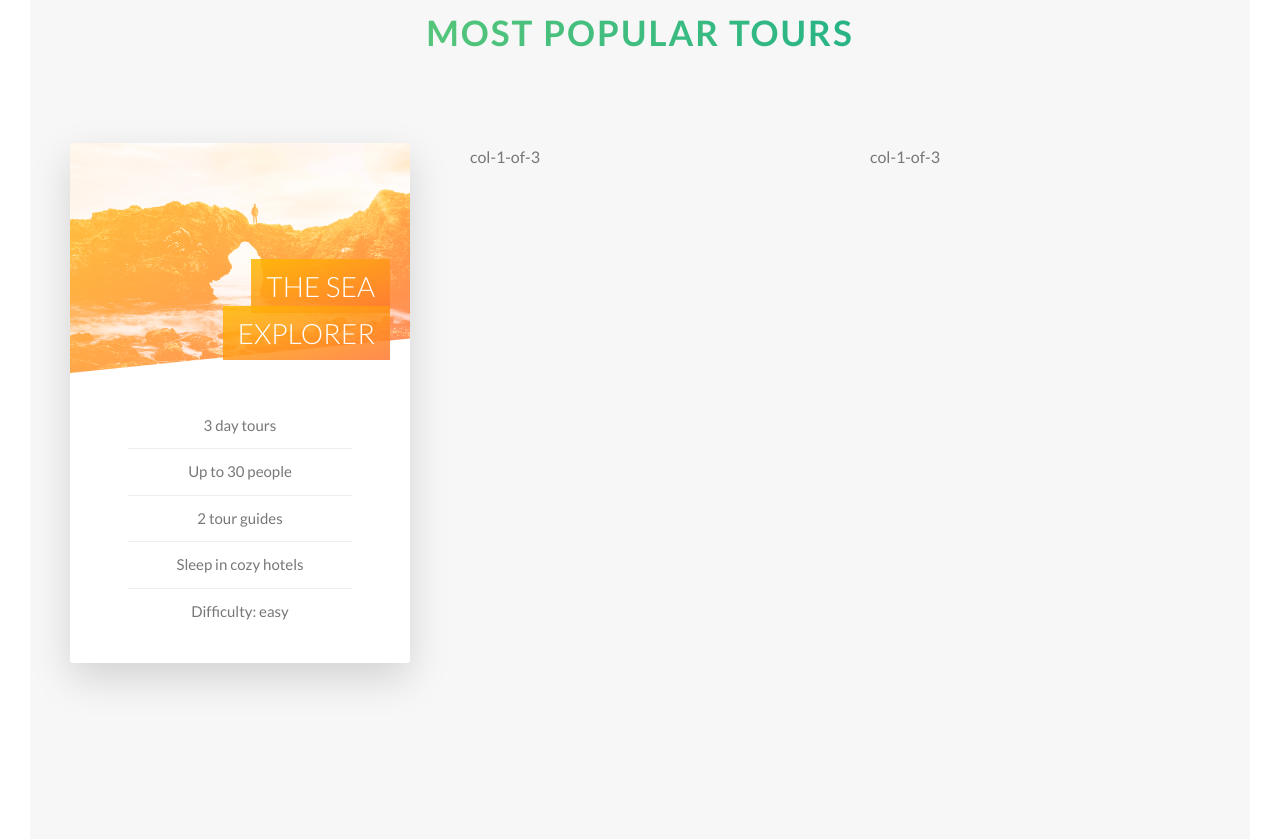
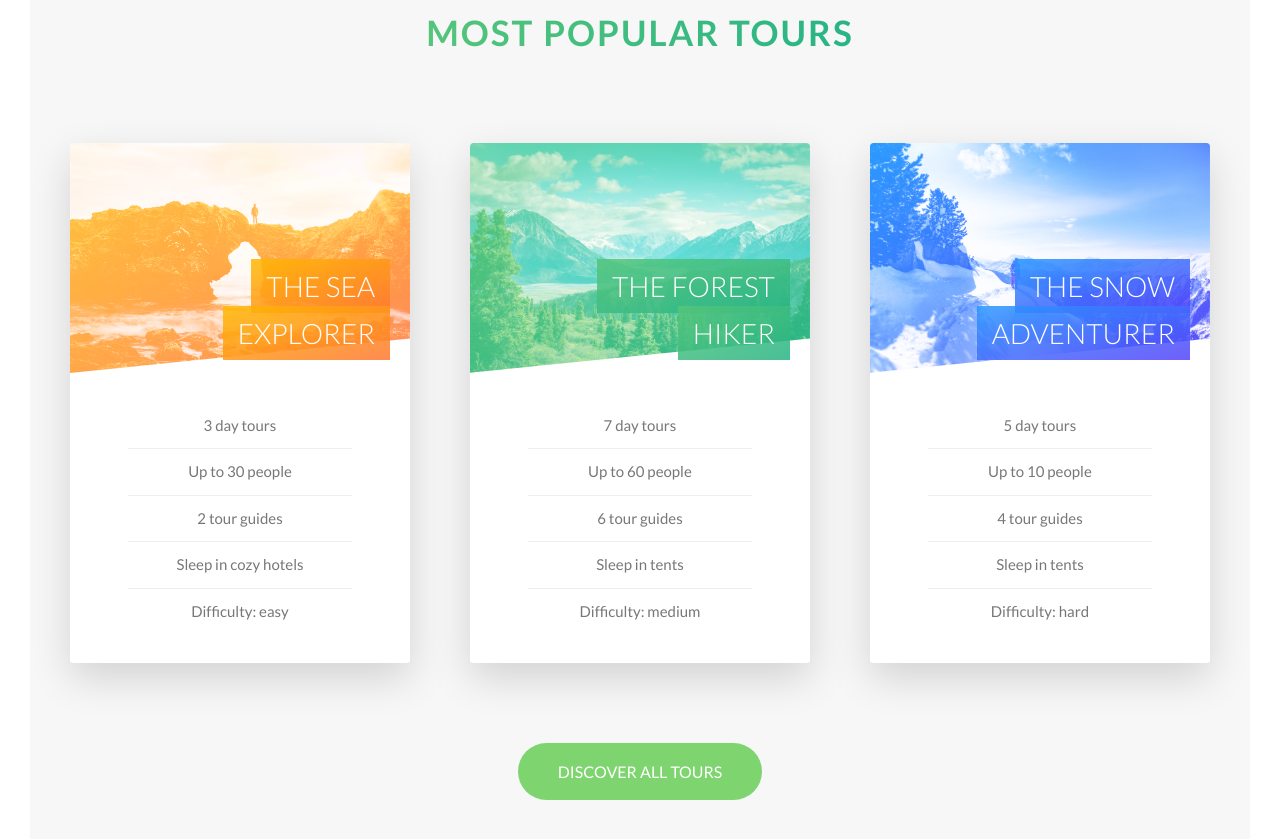
Before and after one commit to iCodeWalker/natours_ui, a website: page index.html in a window 1280 px wide. Shown: the part 2369-3208 px from the top of the page. Drawn offline with Linux system fonts and the light colour scheme.

Commit message:
Added: added more rotating card and button

```diff
--- a/index.html
+++ b/index.html
@@ -177,8 +177,72 @@
               </div>
             </div>
           </div>
-          <div class="col-1-of-3">col-1-of-3</div>
-          <div class="col-1-of-3">col-1-of-3</div>
+
+          <div class="col-1-of-3">
+            <div class="card">
+              <div class="card__side card__side--front">
+                <div class="card__picture card__picture--2">&nbsp;</div>
+                <h4 class="card__heading">
+                  <span class="card__heading-span card__heading-span-2">
+                    The forest hiker
+                  </span>
+                </h4>
+                <div class="card__details">
+                  <ul>
+                    <li>7 day tours</li>
+                    <li>Up to 60 people</li>
+                    <li>6 tour guides</li>
+                    <li>Sleep in tents</li>
+                    <li>Difficulty: medium</li>
+                  </ul>
+                </div>
+              </div>
+              <div class="card__side card__side--back card__side--back-2">
+                <div class="card__cta">
+                  <div class="card__price-box">
+                    <p class="card__price-only">Only</p>
+                    <p class="card__price-value">$497</p>
+                  </div>
+                  <a href="#" class="btn btn--white">Book now!</a>
+                </div>
+              </div>
+            </div>
+          </div>
+
+          <div class="col-1-of-3">
+            <div class="card">
+              <div class="card__side card__side--front">
+                <div class="card__picture card__picture--3">&nbsp;</div>
+                <h4 class="card__heading">
+                  <span class="card__heading-span card__heading-span-3">
+                    The snow adventurer
+                  </span>
+                </h4>
+                <div class="card__details">
+                  <ul>
+                    <li>5 day tours</li>
+                    <li>Up to 10 people</li>
+                    <li>4 tour guides</li>
+                    <li>Sleep in tents</li>
+                    <li>Difficulty: hard</li>
+                  </ul>
+                </div>
+              </div>
+              <div class="card__side card__side--back card__side--back-3">
+                <div class="card__cta">
+                  <div class="card__price-box">
+                    <p class="card__price-only">Only</p>
+                    <p class="card__price-value">$897</p>
+                  </div>
+                  <a href="#" class="btn btn--white">Book now!</a>
+                </div>
+              </div>
+            </div>
+          </div>
+        </div>
+
+        <div class="u-center-text u-margin-top-8">
+          <a href="#" class="btn btn--green">Discover all tours</a>
         </div>
       </section>
     </main>
--- a/sass/base/_utilities.scss
+++ b/sass/base/_utilities.scss
@@ -9,3 +9,7 @@
 .u-margin-bottom-2 {
   margin-bottom: 2rem;
 }
+
+.u-margin-top-8 {
+  margin-top: 8rem;
+}
--- a/sass/components/_button.scss
+++ b/sass/components/_button.scss
@@ -54,6 +54,15 @@
     }
   }
 
+  &--green {
+    background-color: $color-primary;
+    color: $color-white;
+
+    &::after {
+      background-color: $color-primary;
+    }
+  }
+
   &--animated {
     animation: moveInBottom 0.5s ease-out 0.75s;
     animation-fill-mode: backwards;
--- a/sass/components/_card.scss
+++ b/sass/components/_card.scss
@@ -31,6 +31,22 @@
           $color-secondary-dark
         );
       }
+
+      &-2 {
+        background-image: linear-gradient(
+          to right bottom,
+          $color-primary-light,
+          $color-primary-dark
+        );
+      }
+
+      &-3 {
+        background-image: linear-gradient(
+          to right bottom,
+          $color-tertiary-light,
+          $color-tertiary-dark
+        );
+      }
     }
   }
 
@@ -49,6 +65,8 @@
     background-blend-mode: screen;
     -webkit-clip-path: polygon(0 0, 100% 0, 100% 85%, 0 100%);
     clip-path: polygon(0 0, 100% 0, 100% 85%, 0 100%);
+    border-top-left-radius: 3px;
+    border-top-right-radius: 3px;
 
     &--1 {
       background-image: linear-gradient(
@@ -60,11 +78,21 @@
     }
 
     &--2 {
-      background-image: url(../img/nat-5.jpg);
+      background-image: linear-gradient(
+          to right bottom,
+          $color-primary-light,
+          $color-primary-dark
+        ),
+        url(../img/nat-6.jpg);
     }
 
     &--3 {
-      background-image: url(../img/nat-5.jpg);
+      background-image: linear-gradient(
+          to right bottom,
+          $color-tertiary-light,
+          $color-tertiary-dark
+        ),
+        url(../img/nat-7.jpg);
     }
   }
 
@@ -90,6 +118,22 @@
         to right bottom,
         rgba($color-secondary-light, 0.85),
         rgba($color-secondary-dark, 0.85)
+      );
+    }
+
+    &-2 {
+      background-image: linear-gradient(
+        to right bottom,
+        rgba($color-primary-light, 0.85),
+        rgba($color-primary-dark, 0.85)
+      );
+    }
+
+    &-3 {
+      background-image: linear-gradient(
+        to right bottom,
+        rgba($color-tertiary-light, 0.85),
+        rgba($color-tertiary-dark, 0.85)
       );
     }
   }
```
Also changed, not shown: css/style.css.
